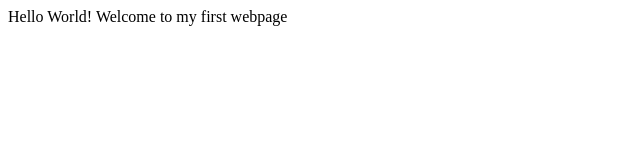
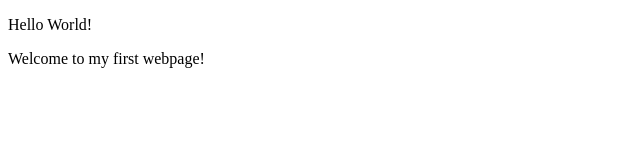
Before and after one commit to elizabethvera-atieno/my-first-webpage, a plain HTML site: page my-first-webpage.html in a window 1280 px wide. Shown: the whole page, without its empty margins (0-640 px from the left). Drawn offline with Linux system fonts and the light colour scheme.

Commit message:
add paragraph block elemenets to the page

```diff
--- a/my-first-webpage.html
+++ b/my-first-webpage.html
@@ -7,7 +7,8 @@
     <title>My first webpage!</title>
 </head>
 <body>
-  Hello World!
-  Welcome to my first webpage
+    <p>Hello World!</p>
+    <p>Welcome to my first webpage!</p>
+
 </body>
 </html>
```
